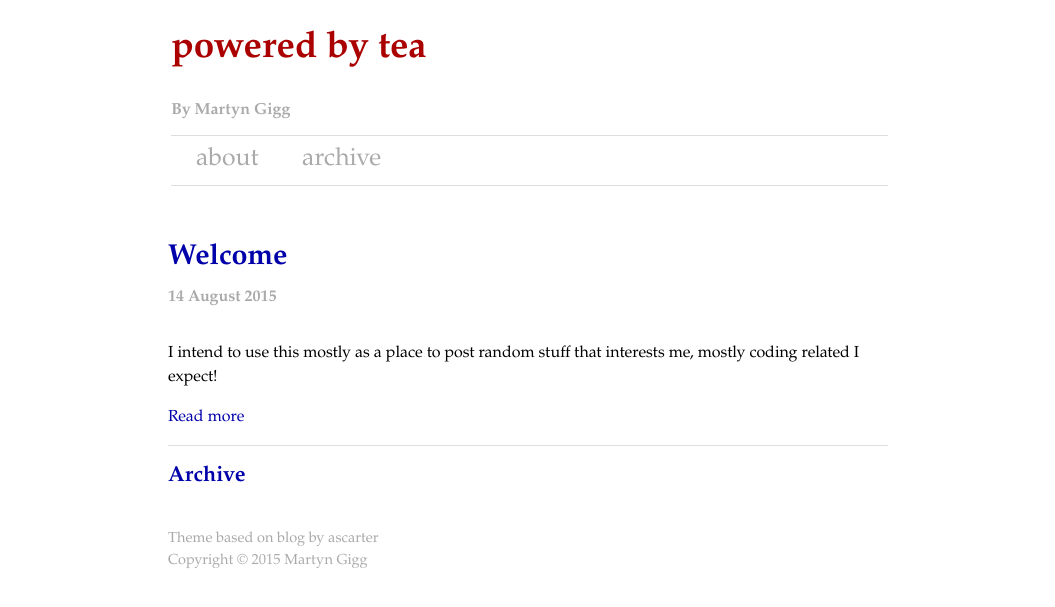
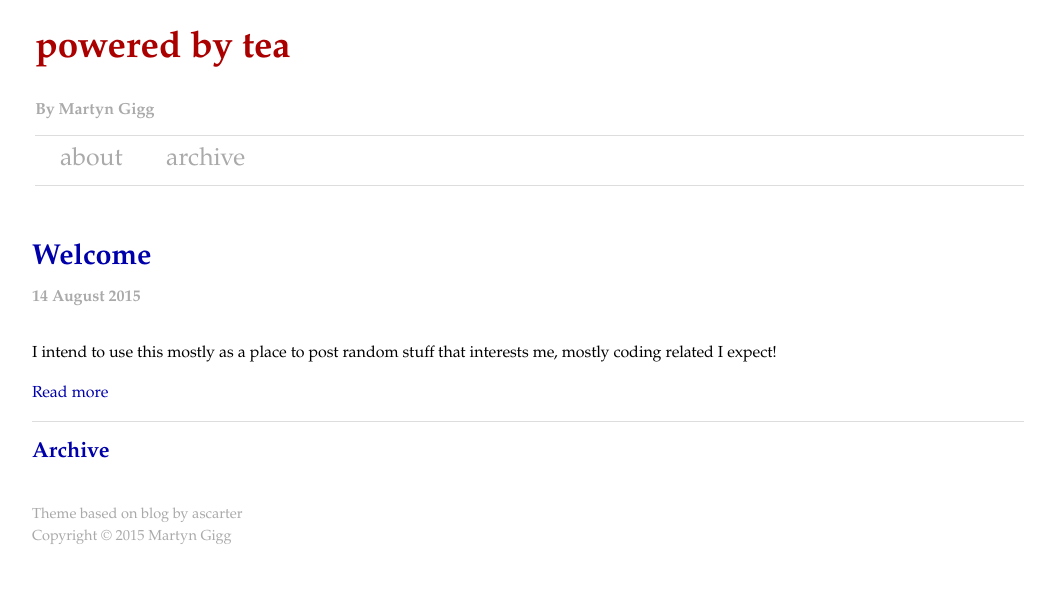
Before and after one commit to martyngigg/martyngigg.github.io, a Jekyll site: the page built from index.html, in a window 1280 px wide. Shown: the top 607 px of the page, without its empty margins (112-1167 px from the left). Built offline with Jekyll 4.4.1, drawn with Linux system fonts in a browser that asks for light colours; Markdown is read by kramdown in place of the engine named in the settings.

Commit message:
Widen the main container.

```diff
--- a/css/site.css
+++ b/css/site.css
@@ -88,7 +88,7 @@ pre {
 	padding: 0em 2.5em;
 	margin: 2em auto 2em auto;
 	line-height: 1.5em;
-	width: 720px;
+	width: 992px;
     background-color: white;
 }
 
```
